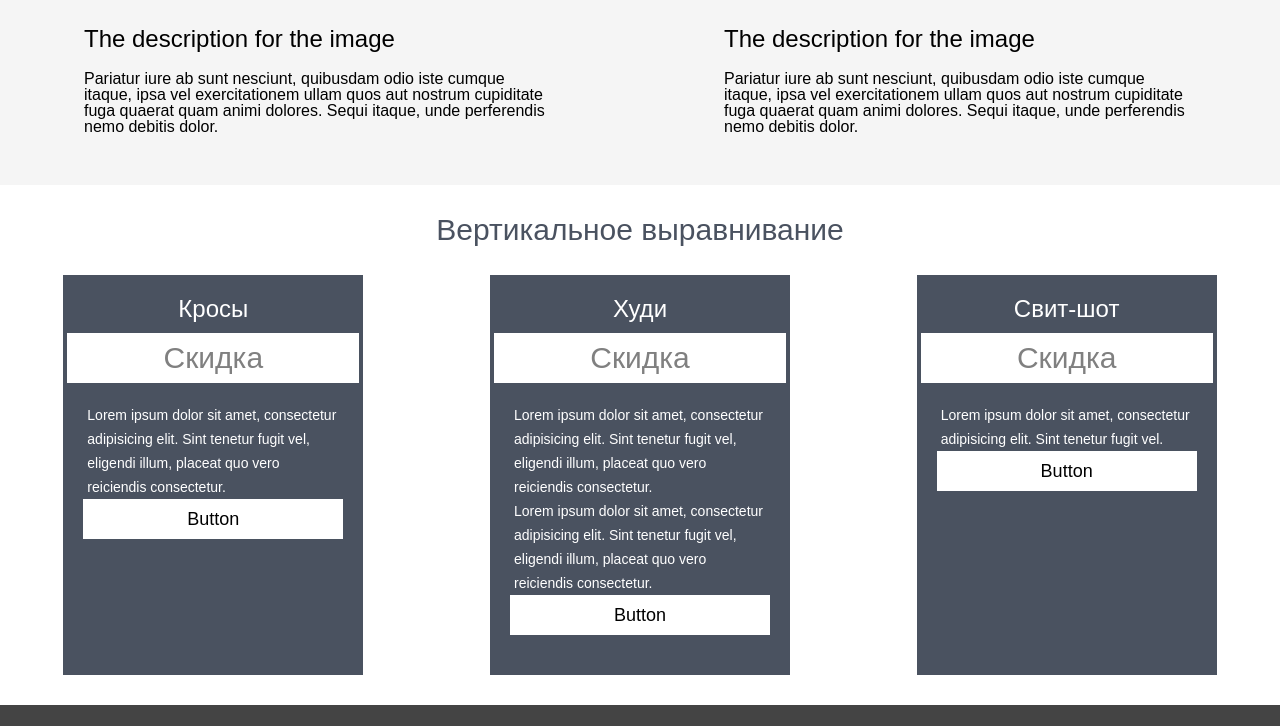
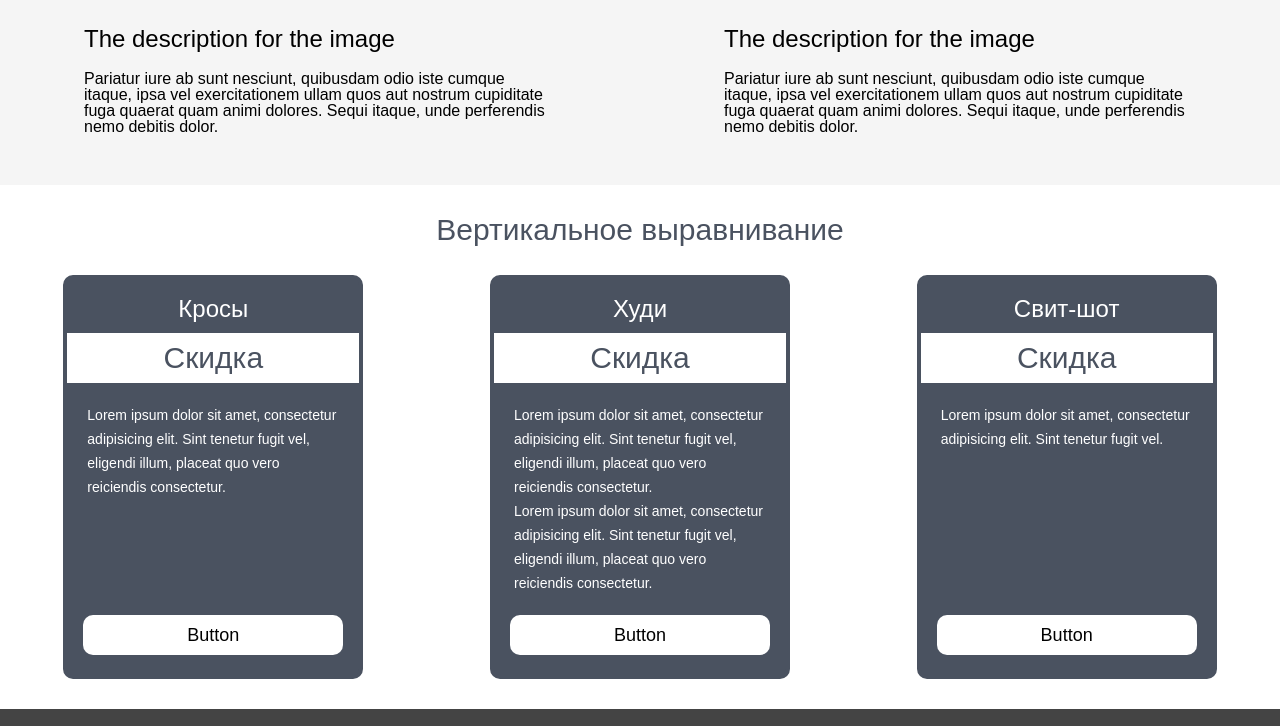
Before and after one commit to Zhukov531/zhukov_develop, a plain HTML site: page index.html in a window 1280 px wide. Shown: the part 811-1537 px from the top of the page. Drawn offline with Linux system fonts and the light colour scheme; a web font is replaced by a local one.

Commit message:
test_page__final -_-

```diff
--- a/index.html
+++ b/index.html
@@ -99,20 +99,27 @@
                         <div class="vert__block__title">Кросы</div>
                         <div class="block__bgr">Скидка</div>
                         <div class="block__text__cont">Lorem ipsum dolor sit amet, consectetur adipisicing elit. Sint tenetur fugit vel, eligendi illum, placeat quo vero reiciendis consectetur.</div>
-                        <button href="#" class="block__btn">Button</button>
+                        <div class="btn__class">
+                            <button href="#" class="block__btn">Button</button>
+                        </div>
                     </div>
                     <div class="vertical__block1">
                         <div class="vert__block__title">Худи</div>
                         <div class="block__bgr">Скидка</div>
                         <div class="block__text__cont"><p>Lorem ipsum dolor sit amet, consectetur adipisicing elit. Sint tenetur fugit vel, eligendi illum, placeat quo vero reiciendis consectetur.</p>
                         <p>Lorem ipsum dolor sit amet, consectetur adipisicing elit. Sint tenetur fugit vel, eligendi illum, placeat quo vero reiciendis consectetur.</p></div>
-                        <button href="#" class="block__btn">Button</button>
+                        <div class="btn__class">
+                            <button href="#" class="block__btn">Button</button>
+                        </div>
                     </div>
                     <div class="vertical__block1">
                         <div class="vert__block__title">Свит-шот</div>
                         <div class="block__bgr">Скидка</div>
                         <div class="block__text__cont">Lorem ipsum dolor sit amet, consectetur adipisicing elit. Sint tenetur fugit vel.</div>
-                        <button href="#" class="block__btn">Button</button>
+                        <div class="btn__class">
+                            <button href="#" class="block__btn">Button</button>
+                        </div>
+
                     </div>
                 </div>
             </div>
--- a/scss/style.scss
+++ b/scss/style.scss
@@ -94,7 +94,6 @@
     display: flex;
     margin-bottom: 30px;
     width: 40%;
-
 }
 //Заголовок и текст
 .block__text{
@@ -135,6 +134,7 @@
     font-family: Arial, Helvetica, sans-serif;
     padding: 0 0 30px 0;
     flex-wrap: wrap;
+
 }
 //весь контент
 .vertical__content {
@@ -157,6 +157,7 @@
 }
 //сам блок
 .vertical__block1 {
+    display: flex;
     min-width: 250px;
     max-width: 300px;
     min-height: 400px;
@@ -164,6 +165,9 @@
     background-color: #4a5260;
     border: solid 4px #4a5260;
     flex-wrap: wrap;
+    border-radius: 10px;
+    flex-direction: column;
+    justify-content:start;
 }
 //Заголовок
 .vert__block__title{
@@ -175,7 +179,7 @@
 .block__bgr{
     min-height: 50px;
     max-height: 70px;
-    color: grey;
+    color: #4a5260;
     background-color: white;
     display: flex;
     justify-content: center;
@@ -195,7 +199,8 @@
     line-height: 24px;
     justify-content: center;
     margin: 0 20px;
-
+    margin-bottom: 20px;
+    flex-grow: 1;
 }
 //кнопка блока
 .block__btn{
@@ -204,4 +209,11 @@
     height: 40px;
     background-color: white;
     font-size: 18px;
+    border-radius: 10px;
 }
+//Блок кнопки
+.btn__class{
+    display: flex;
+    justify-content: center;
+    margin-bottom: 20px;
+}
```
Also changed, not shown: css/style.css.
